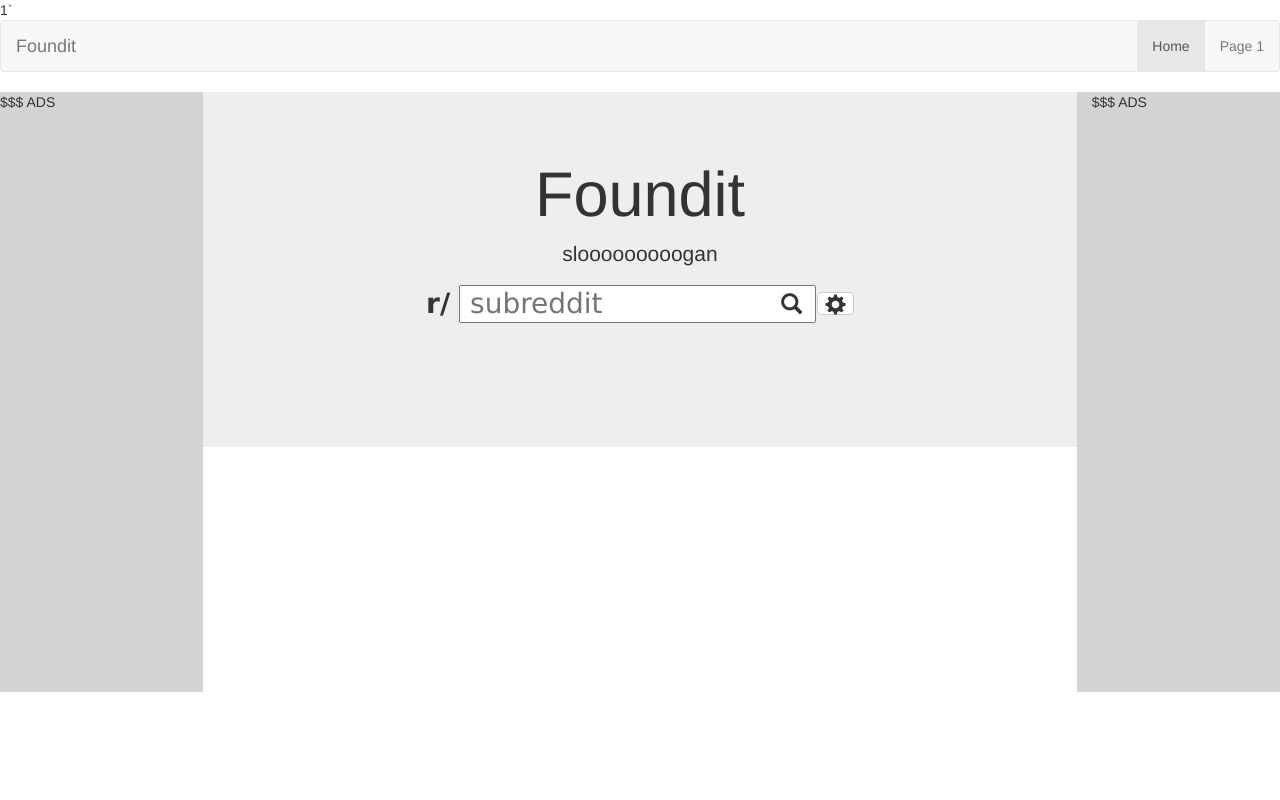
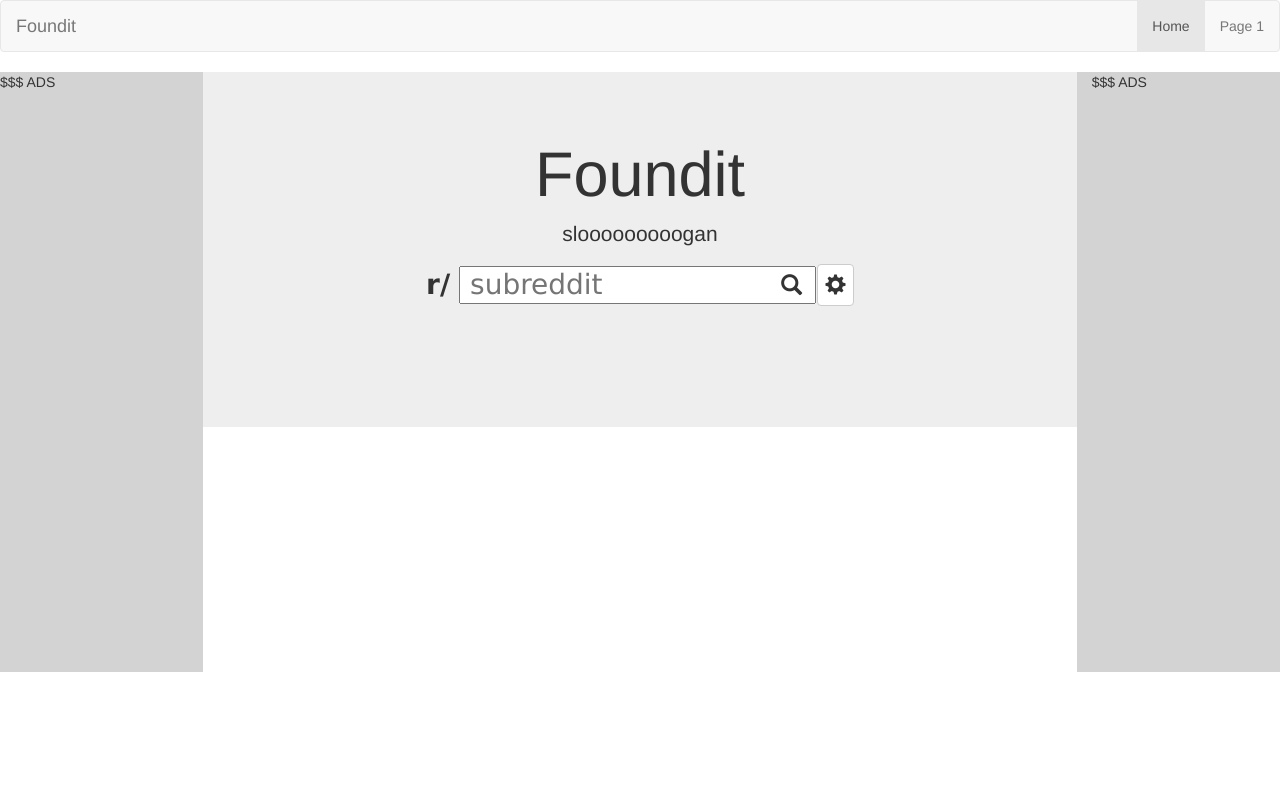
Before and after one commit to RyanD122/CSCI3308_Foundit, a Django app: page / in a window 1280 px wide. Run offline with Django 3.2, Linux system fonts and the light colour scheme; some libraries are stand-ins or nearby versions.

Commit message:
fixed bug I caused in html

```diff
--- a/foundit/templates/foundit/index.html
+++ b/foundit/templates/foundit/index.html
@@ -1,4 +1,4 @@
-  1`<!DOCTYPE html>
+  <!DOCTYPE html>
 <html lang="en">
 <head>
   <title>Foundit</title>
```
